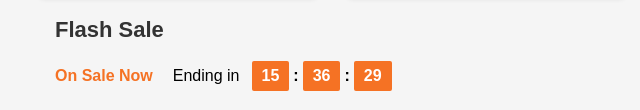
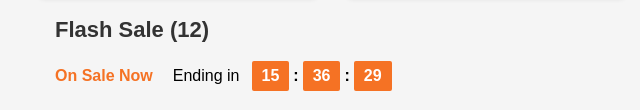
Before and after one commit to Chokdee-Sigazen/webdev-bootcamp-lazada, a plain HTML site: page index.html in a window 1280 px wide. Both pictures are taken after typing "Sample" into the empty fields and a click on the button "ADD PRODUCTS". Shown: the part 690-800 px from the top of the page, 0-640 px from the left. Drawn offline with Linux system fonts and the light colour scheme.

Commit message:
add js counting

```diff
--- a/index.html
+++ b/index.html
@@ -57,7 +57,7 @@
 
      <!-- Flash Sale Section -->
   <div class="flash-sale">
-    <h2 class="flash-sale-title" id="flash-sale-id">Flash Sale
+    <h2 class="flash-sale-title" id="flash-sale-id">Flash Sale (11)
 
     </h2>
 
@@ -165,7 +165,7 @@
           <p class="original-price">฿218.00 <span class="discount">-28%</span></p>
         </div>
       </div>
-      <!-- Product 6 -->
+      <!-- Product 7 -->
       <div class="product-card">
         <img src="./image/08.avif" alt="NIVEA Roll On" class="product-image">
         <div class="product-info">
@@ -174,7 +174,7 @@
           <p class="original-price">฿218.00 <span class="discount">-28%</span></p>
         </div>
       </div>
-      <!-- Product 6 -->
+      <!-- Product 8 -->
       <div class="product-card">
         <img src="./image/07.avif" alt="NIVEA Roll On" class="product-image">
         <div class="product-info">
--- a/scripts/script.js
+++ b/scripts/script.js
@@ -1,11 +1,12 @@
 document.addEventListener('DOMContentLoaded',function(){
-    alert("Hello JS is working now")
+
 })
 
-
+let count = 11;
 
 function addProduct() {
-    const newElement  = document.createElement('div')
+
+    const newElement  = document.createElement('div');
     newElement.innerHTML = `
         <div class="product-card">
             <img src="./image/06.avif" alt="NIVEA Roll On" class="product-image">
@@ -15,11 +16,15 @@ function addProduct() {
                 <p class="original-price">฿218.00 <span class="discount">-28%</span></p>
             </div>
         </div>
-        `
+        `;
 
-    const product_grid = document.getElementById('grid-product')
-    product_grid.appendChild(newElement)
+    const product_grid = document.getElementById('grid-product');
+    product_grid.appendChild(newElement);
 
-    console.log("Test")
+    console.log("Add product number",count)
+
+    count += 1;
+    const falsh_sale = document.getElementById('flash-sale-id')
+    falsh_sale.innerText = `Flash Sale (${count})`
 
 }
```
